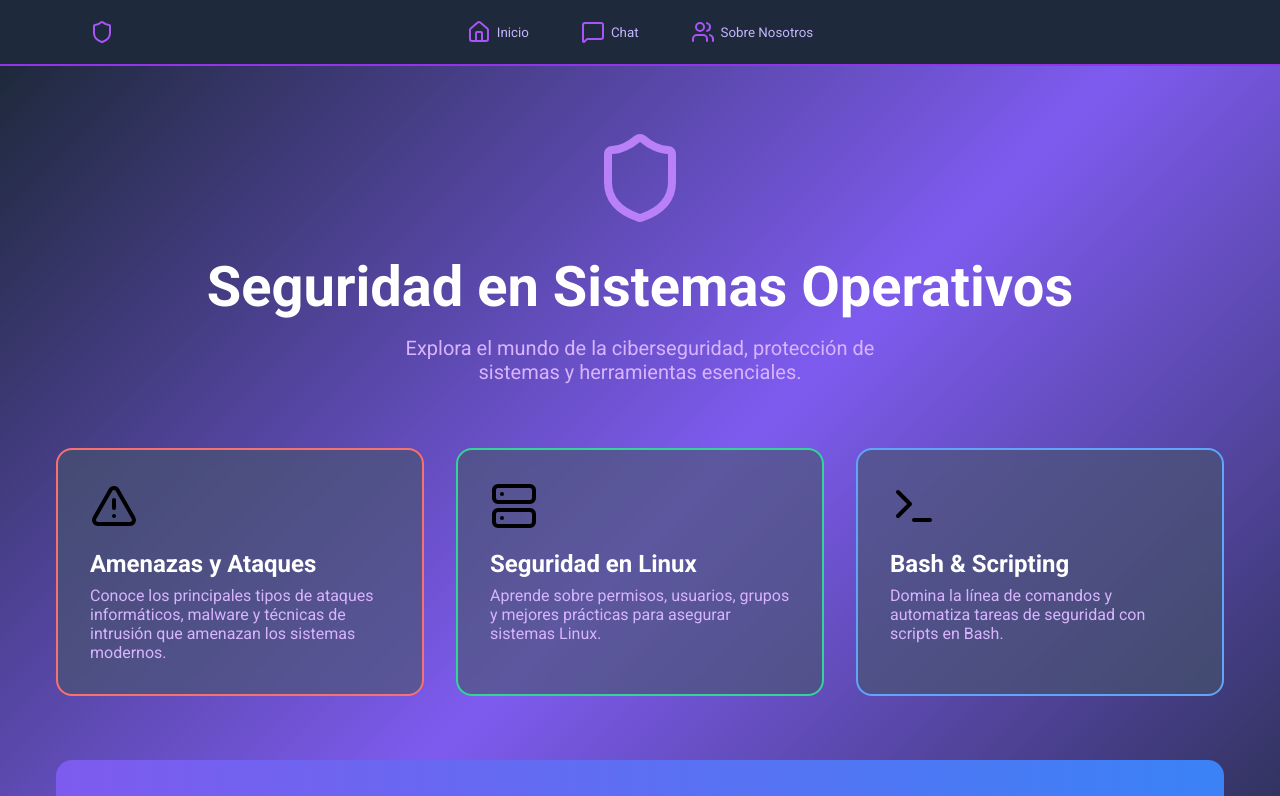
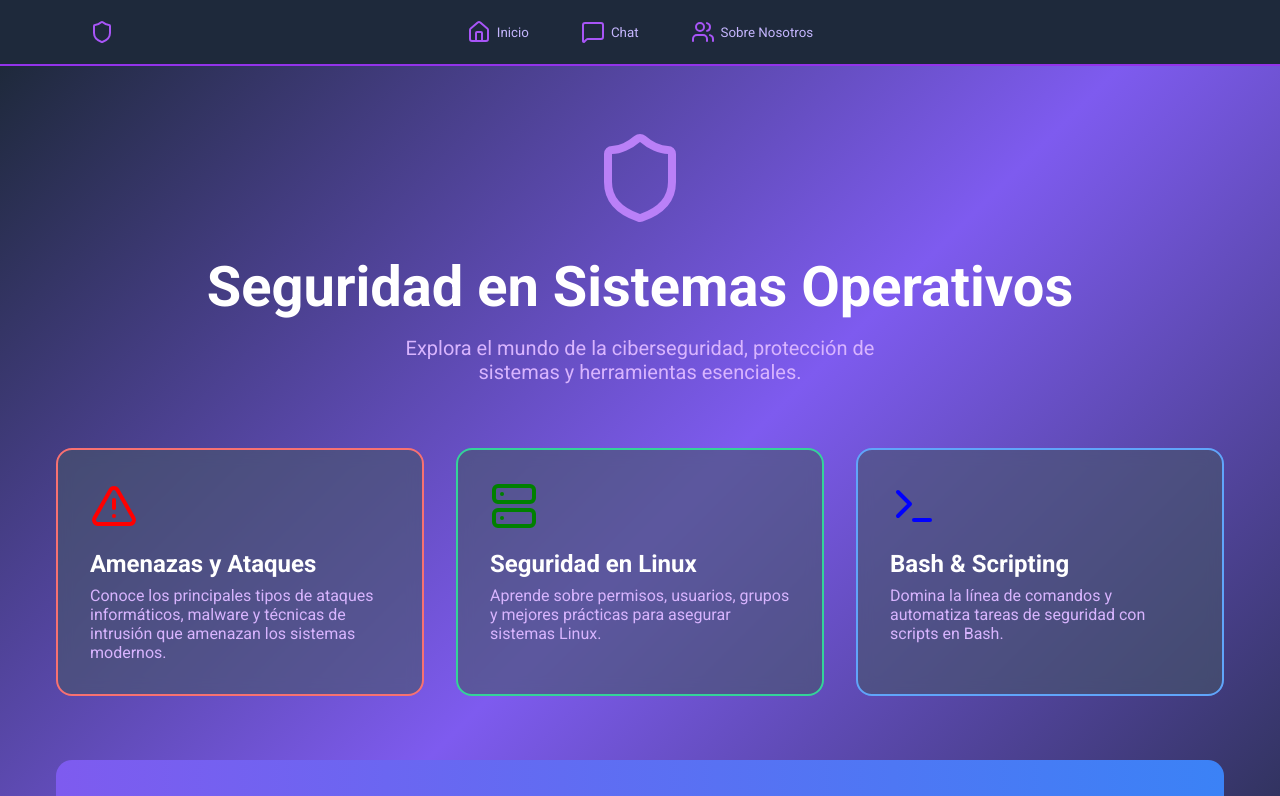
Before and after one commit to VictorMoyan0/chatbox, a React (Vite) app: page / in a window 1280 px wide. Shown: the top 796 px of the page. Built offline with nearby package versions, Linux system fonts and the light colour scheme.

Commit message:
add color icons cards

```diff
--- a/src/components/Card.jsx
+++ b/src/components/Card.jsx
@@ -1,7 +1,7 @@
 function Card({icon: Icon, title, description, color, onClick}){
     return(
         <div className={`feature-card feature-${color}`} onClick={onClick}>
-            <Icon className="feature-icon" />
+            <Icon className="feature-icon" style={{ color }} />
             <h3 className="feature-title">{title}</h3>
             <p className="feature-description">{description}</p>
         </div>
```
